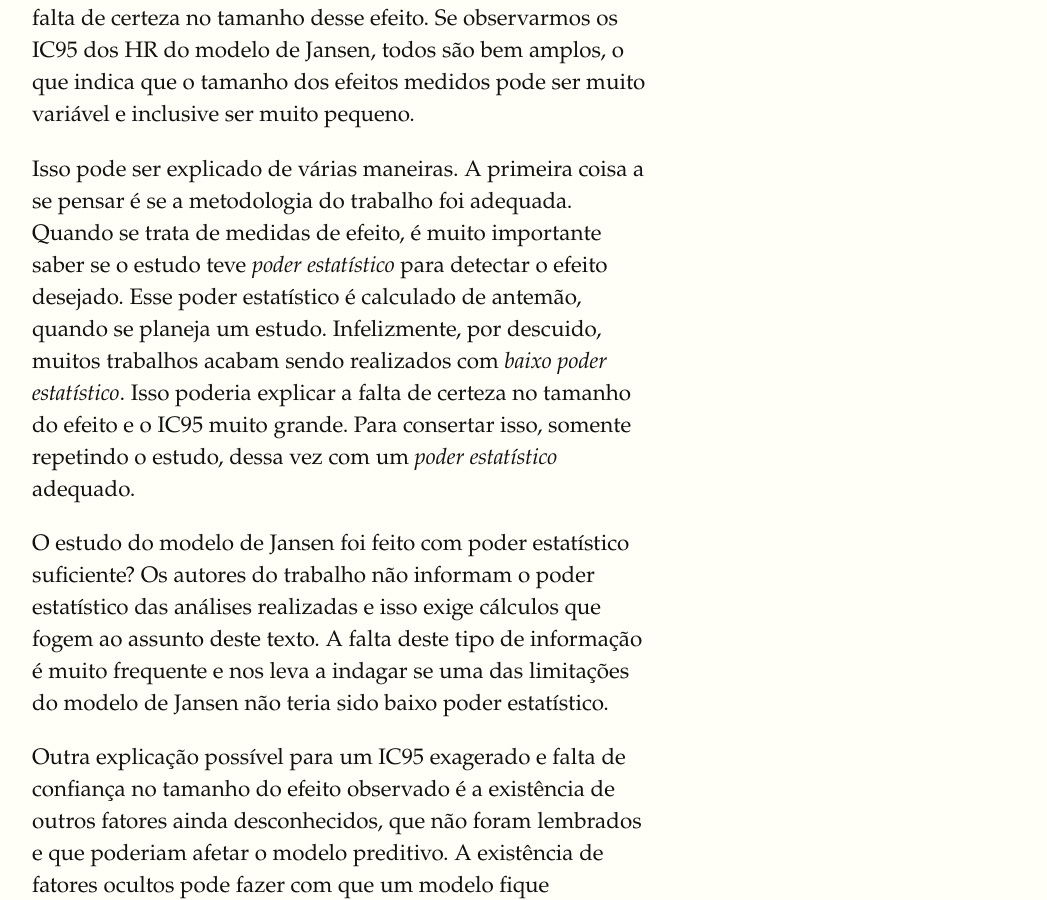
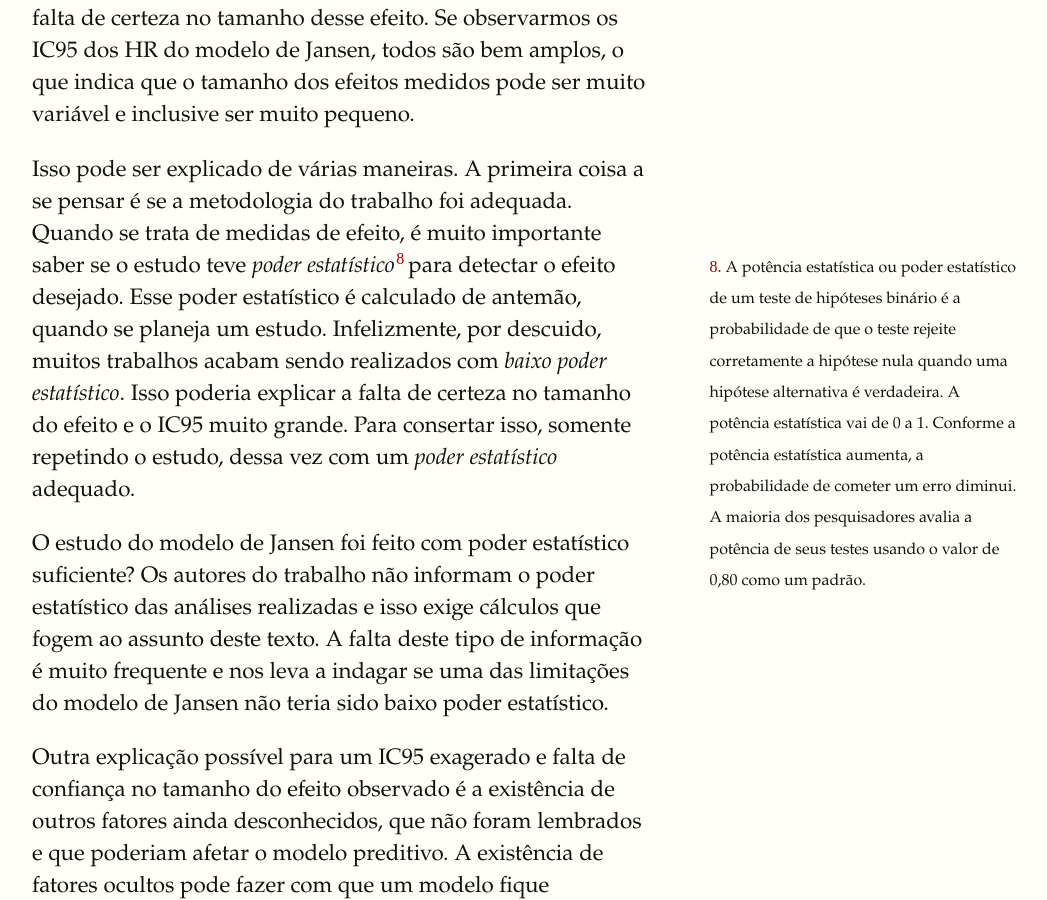
Before and after one commit to fhcflx/pharmakon, a Jekyll site: the page built from _posts/2018-07-01-perfil-dipg.markdown, in a window 1280 px wide and 900 px high, scrolled down 3674 px. Shown: the whole window, without its empty margins (128-1175 px from the left). Built offline with Jekyll 4.4.1, drawn with Linux system fonts in a browser that asks for light colours; comment, search, counter and statistics services are not loaded.

Commit message:
poder estatistico

```diff
--- /dev/null
+++ b/_includes/pe.html
@@ -0,0 +1,4 @@
+<label for="pe" class="margin-toggle sidenote-number"></label>
+<input type="checkbox" id="pe" class="margin-toggle"/>
+<span class="sidenote">A potência estatística ou poder estatístico de um teste de hipóteses binário é a probabilidade de que o teste rejeite corretamente a hipótese nula quando uma hipótese alternativa é verdadeira. A potência estatística vai de 0 a 1. Conforme a potência estatística aumenta, a probabilidade de cometer um erro diminui. A maioria dos pesquisadores avalia a potência de seus testes usando o valor de 0,80 como um padrão.
+</span>
--- a/_posts/2018-07-01-perfil-dipg.markdown
+++ b/_posts/2018-07-01-perfil-dipg.markdown
@@ -49,7 +49,7 @@ Bem, então vamos ver os IC95 dos fatores avaliados no modelo de Jansen e no tra
 
 O que podemos entender disso? Que, mesmo que a _idade maior que 3 anos_ tenha sido classificada como fator preditivo no modelo de Jansen, _isso não nos dá muita certeza_ de um efeito grande! Um por cento de risco não parece grande coisa, e nesse caso não é, realmente. Quando os IC95 de _medidas de efeito_ (como o HR ou o OR) são muito amplos, isso indica uma falta de certeza no tamanho desse efeito. Se observarmos os IC95 dos HR do modelo de Jansen, todos são bem amplos, o que indica que o tamanho dos efeitos medidos pode ser muito variável e inclusive ser muito pequeno.
 
-Isso pode ser explicado de várias maneiras. A primeira coisa a se pensar é se a metodologia do trabalho foi adequada. Quando se trata de medidas de efeito, é muito importante saber se o estudo teve _poder estatístico_ para detectar o efeito desejado. Esse poder estatístico é calculado de antemão, quando se planeja um estudo. Infelizmente, por descuido, muitos trabalhos acabam sendo realizados com _baixo poder estatístico_. Isso poderia explicar a falta de certeza no tamanho do efeito e o IC95 muito grande. Para consertar isso, somente repetindo o estudo, dessa vez com um _poder estatístico_ adequado.
+Isso pode ser explicado de várias maneiras. A primeira coisa a se pensar é se a metodologia do trabalho foi adequada. Quando se trata de medidas de efeito, é muito importante saber se o estudo teve _poder estatístico_{% include pe.html %} para detectar o efeito desejado. Esse poder estatístico é calculado de antemão, quando se planeja um estudo. Infelizmente, por descuido, muitos trabalhos acabam sendo realizados com _baixo poder estatístico_. Isso poderia explicar a falta de certeza no tamanho do efeito e o IC95 muito grande. Para consertar isso, somente repetindo o estudo, dessa vez com um _poder estatístico_ adequado.
 
 O estudo do modelo de Jansen foi feito com poder estatístico suficiente? Os autores do trabalho não informam o poder estatístico das análises realizadas e isso exige cálculos que fogem ao assunto deste texto. A falta deste tipo de informação é muito frequente e nos leva a indagar se uma das limitações do modelo de Jansen não teria sido baixo poder estatístico.
 
```
